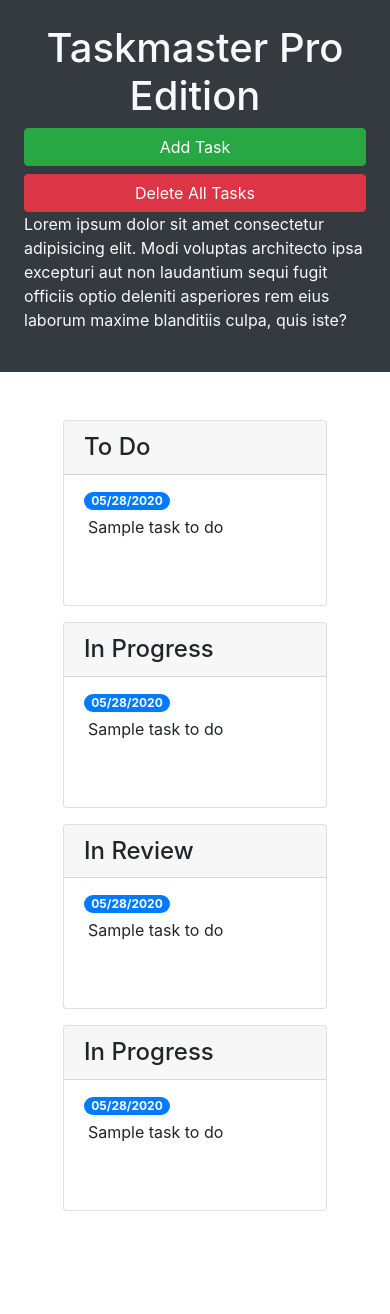
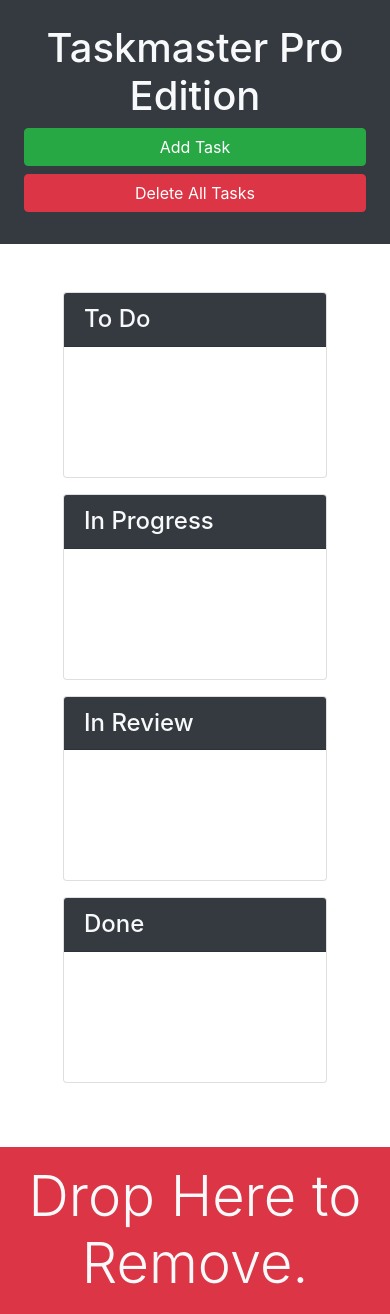
Before and after one commit to davevebber/taskmaster-pro, a plain HTML site: page index.html in a window 390 px wide. Before the commit the page ends 1275 px from the top, so only its background shows below. Drawn offline with nearby package versions, Linux system fonts and the light colour scheme.

Commit message:
added bootstrap and updated layout

```diff
--- a/index.html
+++ b/index.html
@@ -13,78 +13,68 @@
 <body>
 
   <div class="row min-vh-100 no-gutters">
-    <header class="col-12 col-lg-3 bg-dark text-light d-flex flex-column p-4 p-lg-3">
-      <h1 class="text-center">Taskmaster Pro Edition</h1>
-      <button id="create-task" class="btn btn-block btn-success" data-toggle="modal" data-target="#task-form-modal">Add
-        Task</button>
-      <button id="remove-tasks" class="btn btn-block btn-danger">Delete All Tasks</button>
-      <p class="mt-auto">Lorem ipsum dolor sit amet consectetur adipisicing elit. Modi voluptas architecto ipsa
-        excepturi aut non
-        laudantium sequi fugit officiis optio deleniti asperiores rem eius laborum maxime blanditiis culpa, quis iste?
-      </p>
+    <header class="col-12 col-lg-3 bg-dark text-light sticky-top d-flex flex-column p-4 p-lg-3">
+      <div>
+        <h1 class="text-center"><span class="oi oi-task d-inline d-lg-none"></span>
+          Taskmaster Pro Edition</h1>
+        <div class="ml-md-auto w-100 w-md-auto">
+          <button id="create-task" class="btn btn-block btn-success" data-toggle="modal"
+            data-target="#task-form-modal">Add Task</button>
+          <button id="remove-tasks" class="btn btn-block btn-danger mb-2 mb-md-4"></span>Delete All Tasks</button>
+        </div>
+      </div>
+      <p class="mt-auto d-none d-lg-block">Lorem ipsum dolor sit amet consectetur adipisicing elit. Modi voluptas
+        architecto ipsa
+        excepturi aut non laudantium sequi fugit officiis optio deleniti asperiores rem eius laborum maxime blanditiis
+        culpa, quis iste?</p>
     </header>
-    <main class="col-12 col-lg-9">
+    <main class="col-12 col-lg-9 d-flex flex-column">
       <div class="m-5 row justify-content-around">
-        <!-- todo start -->
+          <!--  -->
           <div class="col-12 col-md-6 col-xl-3 mb-3">
             <div class="card">
-            <h4 class="card-header">
+              <h4 class="card-header bg-dark text-light">
                 To Do
               </h4>
               <ul id="list-toDo" class="list-group list-group-flush">
-              <li class="list-group-item">
-                <span class="badge badge-primary badge-pill">05/28/2020</span>
-                <p class="m-1">Sample task to do</p>
-              </li>
               </ul>
             </div>
           </div>
-        <!-- todo end -->
-        <!-- in progress start -->
+          <!--  -->
           <div class="col-12 col-md-6 col-xl-3 mb-3">
             <div class="card">
-            <h4 class="card-header">
+              <h4 class="card-header bg-dark text-light">
                 In Progress
               </h4>
               <ul id="list-inProgress" class="list-group list-group-flush">
-              <li class="list-group-item">
-                <span class="badge badge-primary badge-pill">05/28/2020</span>
-                <p class="m-1">Sample task to do</p>
-              </li>
               </ul>
             </div>
           </div>
-        <!-- in progress end -->
-        <!-- in review start -->
+          <!--  -->
           <div class="col-12 col-md-6 col-xl-3 mb-3">
             <div class="card">
-            <h4 class="card-header">
+              <h4 class="card-header bg-dark text-light">
                 In Review
               </h4>
               <ul id="list-inReview" class="list-group list-group-flush">
-              <li class="list-group-item">
-                <span class="badge badge-primary badge-pill">05/28/2020</span>
-                <p class="m-1">Sample task to do</p>
-              </li>
               </ul>
             </div>
           </div>
-        <!-- in review end -->
-        <!-- done start -->
+          <!--  -->
           <div class="col-12 col-md-6 col-xl-3 mb-3">
             <div class="card">
-            <h4 class="card-header">
-              In Progress
+              <h4 class="card-header bg-dark text-light">
+                Done
               </h4>
               <ul id="list-done" class="list-group list-group-flush">
-              <li class="list-group-item">
-                <span class="badge badge-primary badge-pill">05/28/2020</span>
-                <p class="m-1">Sample task to do</p>
-              </li>
               </ul>
             </div>
           </div>
-        <!-- done end -->
+      </div>
+      <div class="mt-auto" id="trash">
+        <div class="w-100 bg-danger p-3 text-center text-light display-4">
+          Drop Here to Remove.
+        </div>
       </div>
     </main>
   </div>
@@ -104,7 +94,7 @@
           <form>
             <div class="form-group">
               <label for="modalTaskDescription">Task description</label>
-              <textarea id="modalTaskDescription" rows="3" class="form-control"></textarea>
+              <textarea class="form-control" id="modalTaskDescription" rows="3"></textarea>
             </div>
             <div class="form-group">
               <label for="modalDueDate">Due date</label>
```
Also changed, not shown: assets/js/script.js (+4 -6 lines). Lines whose indentation alone changed are shown as unchanged.
